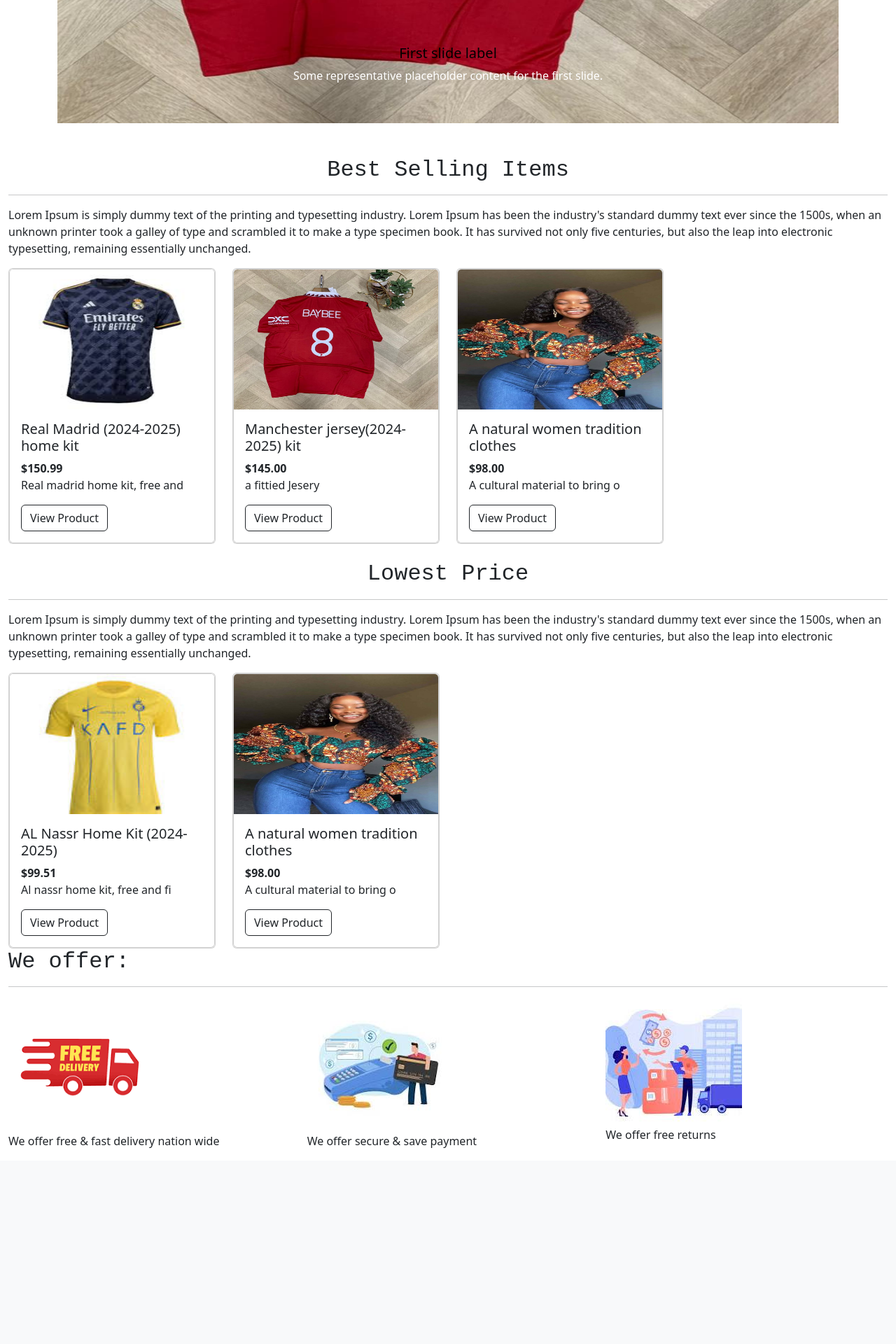
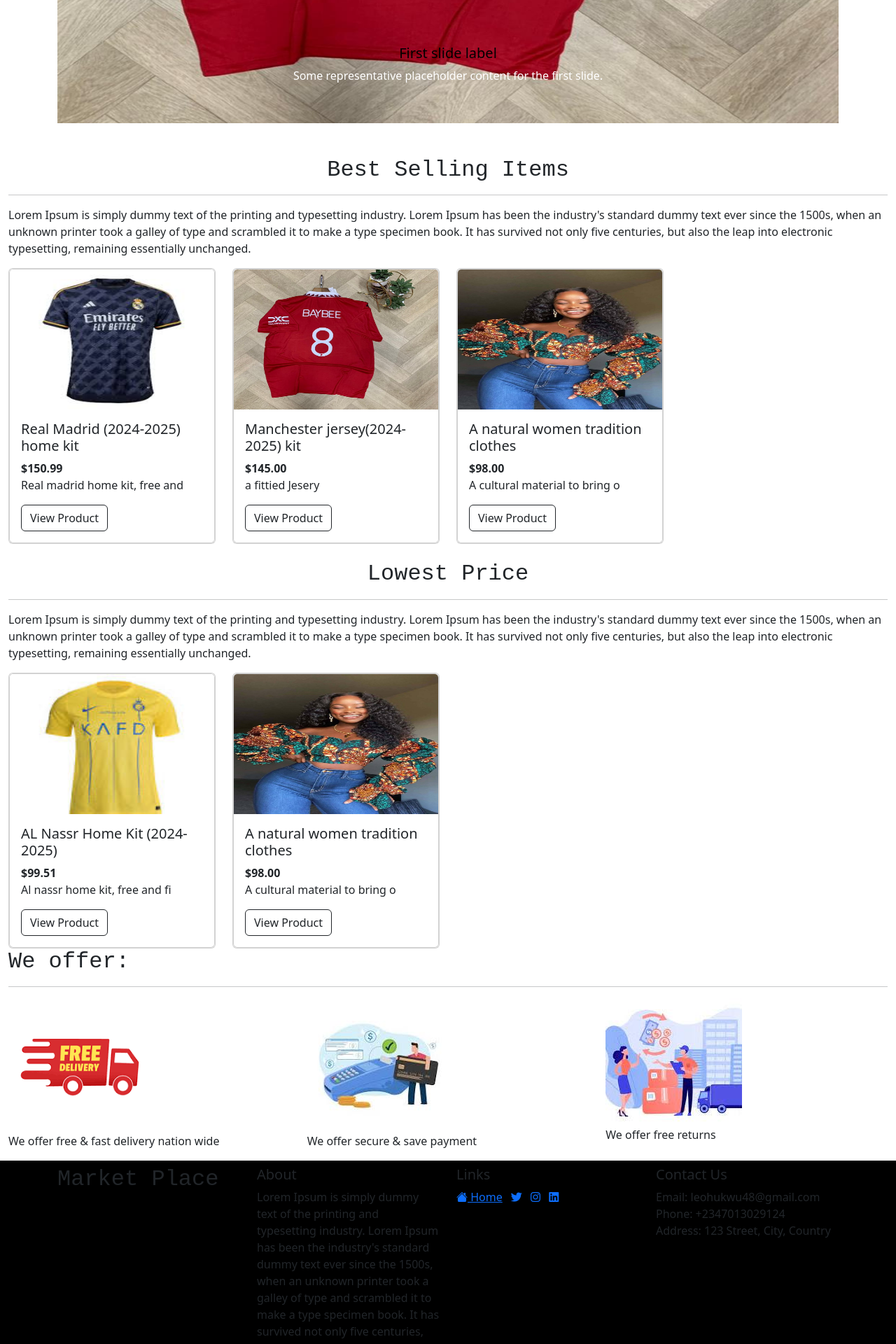
Before and after one commit to jiggyboy1/market_place, a Django app: page / in a window 1280 px wide. Shown: the part 680-2600 px from the top of the page at 70% size. Before the commit the page ends 2320 px from the top, so only its background shows below. Run offline with Django 5.2, Linux system fonts and the light colour scheme; data comes from the database, SQL or seed files in the repository.

Commit message:
initial commit

```diff
--- a/static/css/style.css
+++ b/static/css/style.css
@@ -7,3 +7,7 @@
     display: flex;
     align-items: center;
 }
+
+.footer{
+    background-color: black;
+}
--- a/templates/partial/footer.html
+++ b/templates/partial/footer.html
@@ -0,0 +1,73 @@
+<footer class="footer p-2">
+    <div class="container">
+        <div class="row">
+            <div class="col-md-3">
+                <h2>Market Place</h2>
+            </div>
+            <div class="col-md-3">
+                <h5>About</h5>
+                <p>Lorem Ipsum is simply dummy text of the printing and typesetting industry. Lorem Ipsum has been the industry's standard dummy text ever since the 1500s, when an unknown printer took a galley of type and scrambled it to make a type specimen book. It has survived not only five centuries, but also the leap into electronic typesetting, remaining essentially unchanged.
+                </p>
+            </div>
+            <div class="col-md-3">
+                <h5>Links</h5>
+                <ul class="list-inline footer-links">
+                    <li class="list-inline-item">
+                        <a href="{% url 'home' %}">
+                            <i class="bi bi-house-fill"></i>
+                            Home
+                        </a>
+                    </li>
+                    <li class="list-inline-item">
+                      <a href="#">
+                            <i class="fab fa-twitter"></i>
+                      </a>
+                    </li>
+                    <li class="list-inline-item">
+                      <a href="#">
+                            <i class="fab fa-instagram"></i>
+                      </a>
+                    </li>
+                    <li class="list-inline-item">
+                      <a href="#">
+                            <i class="fab fa-linkedin"></i>
+                      </a>
+                    </li>
+                </ul>
+            </div>
+            <div class="col-md-3">
+                <h5>Contact Us</h5>
+                <ul class="list-unstyled">
+                    <li>Email: leohukwu48@gmail.com</li>
+                    <li>Phone: +2347013029124</li>
+                    <li>Address: 123 Street, City, Country</li>
+                </ul>
+            </div>
+        </div>
+        <hr>
+        <div class="row">
+            <div class="col-md-6">
+                <p>© 2024 Your Website. All rights reserved.</p>
+            </div>
+            <div class="col-md-6 text-end">
+                <ul class="list-inline footer-links">
+                    <li class="list-inline-item">
+                        <a href="#" class="text-white">
+                            Privacy Policy
+                        </a>
+                    </li>
+                    <li class="list-inline-item">
+                        <a href="#" class="text-white">
+                            Terms of Service
+                        </a>
+                    </li>
+                    <li class="list-inline-item">
+                        <a href="#" class="text-white">
+                            Sitemap
+                        </a>
+                    </li>
+                </ul>
+            </div>
+        </div>
+    </div>
+</footer>
--- a/templates/partial/main.html
+++ b/templates/partial/main.html
@@ -6,6 +6,8 @@
     <meta name="viewport" content="width=device-width, initial-scale=1.0">
     <title>Market Place</title>
     <link rel="stylesheet" href="{% static 'css/style.css' %}">
+    <link href= "https://cdnjs.cloudflare.com/ajax/libs/font-awesome/6.0.0-beta3/css/all.min.css" rel="stylesheet">
+    <link rel="stylesheet" href="https://cdn.jsdelivr.net/npm/bootstrap-icons@1.11.3/font/bootstrap-icons.min.css">
     <link href="https://cdn.jsdelivr.net/npm/bootstrap@5.3.3/dist/css/bootstrap.min.css" rel="stylesheet" integrity="sha384-QWTKZyjpPEjISv5WaRU9OFeRpok6YctnYmDr5pNlyT2bRjXh0JMhjY6hW+ALEwIH" crossorigin="anonymous">
 </head>
 <body>
```
